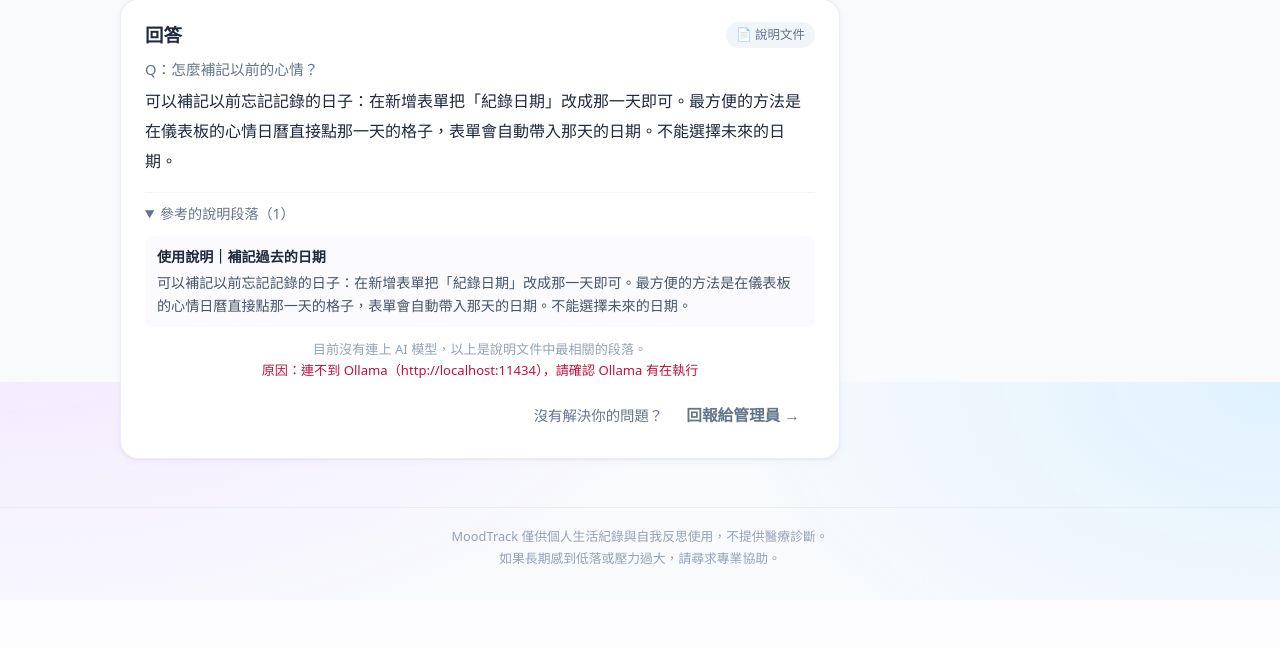
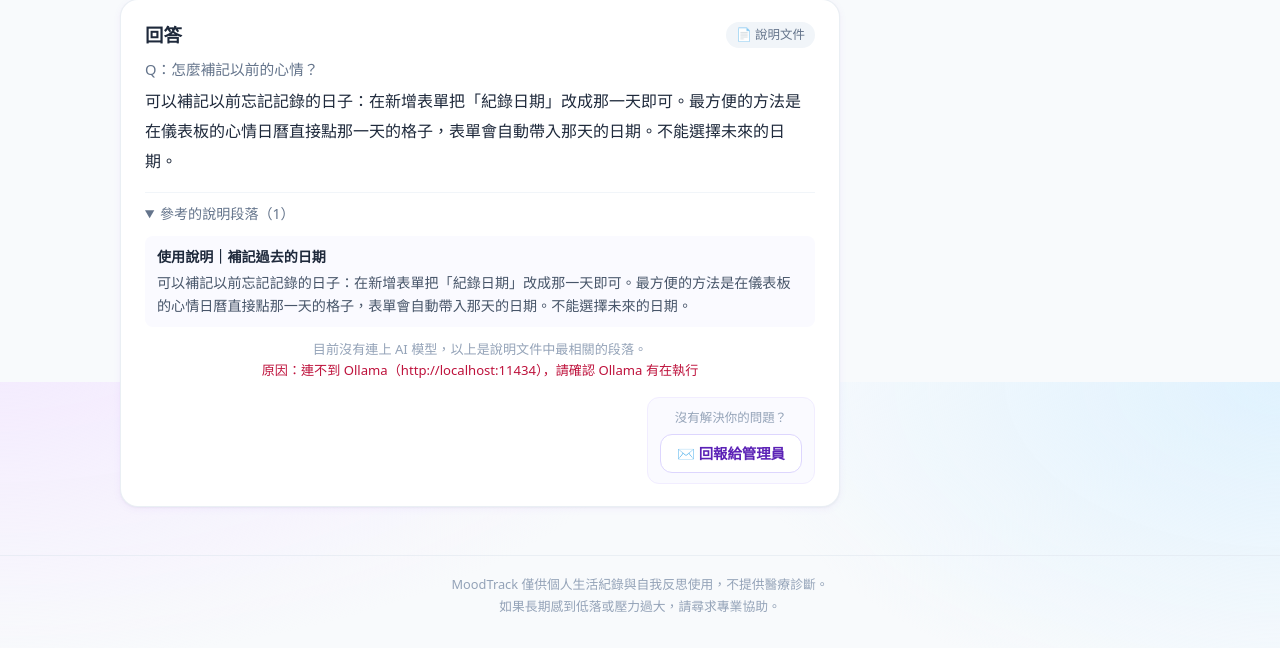
Before and after one commit to cooldragonboat/python_FP, a Flask app: a page that uses templates/help.html in a window 1280 px wide. Shown: the part 418-1066 px from the top of the page. Before the commit the page ends 1018 px from the top, so only its background shows below. Run offline with Flask 3, Linux system fonts and the light colour scheme; the visitor is signed in with stand-in values (Sample User, id 1); data that the repository does not hold is empty; some libraries are stand-ins or nearby versions.

Commit message:
說明頁：沒解決的提示與回報按鈕合併成一個區塊
Co-Authored-By: Claude Opus 5.5 <noreply@anthropic.com>
Claude-Session: https://claude.ai/code/session_01FqkUYzdKSooeESVCktR93W

```diff
--- a/static/style.css
+++ b/static/style.css
@@ -489,8 +489,14 @@ a.cal-cell.empty:hover .cal-add, a.cal-cell.empty:focus-visible .cal-add, a.cal-
 .sources summary { cursor: pointer; color: var(--text-secondary); font-size: .88rem; }
 .source { margin-top: 10px; padding: 10px 12px; background: #fafaff; border-radius: var(--radius-sm); font-size: .88rem; }
 .source p { margin: 4px 0 0; color: #475569; }
-.answer-foot { display: flex; align-items: center; justify-content: flex-end; gap: 8px; margin-top: 14px; color: var(--text-secondary); font-size: .9rem; flex-wrap: wrap; }
-.answer-foot .button { width: auto; padding: 7px 14px; }
+.answer-foot { display: flex; justify-content: flex-end; margin-top: 16px; }
+.report-box {
+  display: flex; flex-direction: column; align-items: stretch; gap: 6px;
+  padding: 10px 12px; background: #fafaff; border: 1px solid #f1edff; border-radius: var(--radius-md);
+}
+.report-hint { font-size: .78rem; color: var(--text-muted); text-align: center; }
+.report-box .button { width: auto; padding: 7px 16px; font-size: .9rem; }
+@media (max-width: 480px) { .answer-foot { justify-content: stretch; } .report-box { width: 100%; } }
 .crisis { background: linear-gradient(135deg, #fdf4ff, #f5f3ff); border-color: #e9d5ff; }
 .crisis ul { margin: 8px 0; padding-left: 20px; line-height: 1.9; }
 .my-feedback .button { margin-top: 14px; }
--- a/templates/help.html
+++ b/templates/help.html
@@ -73,8 +73,10 @@
         {% endif %}
 
         <div class="answer-foot">
-          <span>沒有解決你的問題？</span>
-          <a class="button ghost" href="{{ url_for('feedback_new', category='question', title=result.question[:100], content='我問了小幫手：「' ~ result.question ~ '」，但還是不清楚。') }}">回報給管理員 →</a>
+          <div class="report-box">
+            <span class="report-hint">沒有解決你的問題？</span>
+            <a class="button secondary" href="{{ url_for('feedback_new', category='question', title=result.question[:100], content='我問了小幫手：「' ~ result.question ~ '」，但還是不清楚。') }}">✉️ 回報給管理員</a>
+          </div>
         </div>
       </section>
     {% endif %}
```
